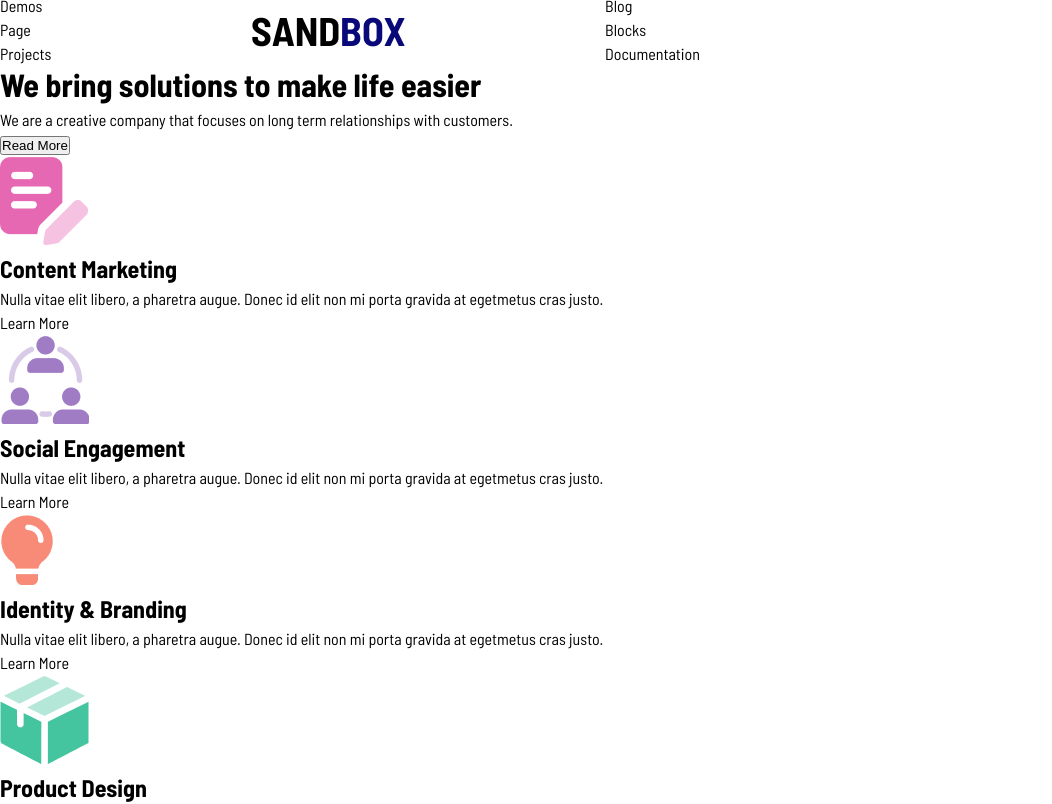
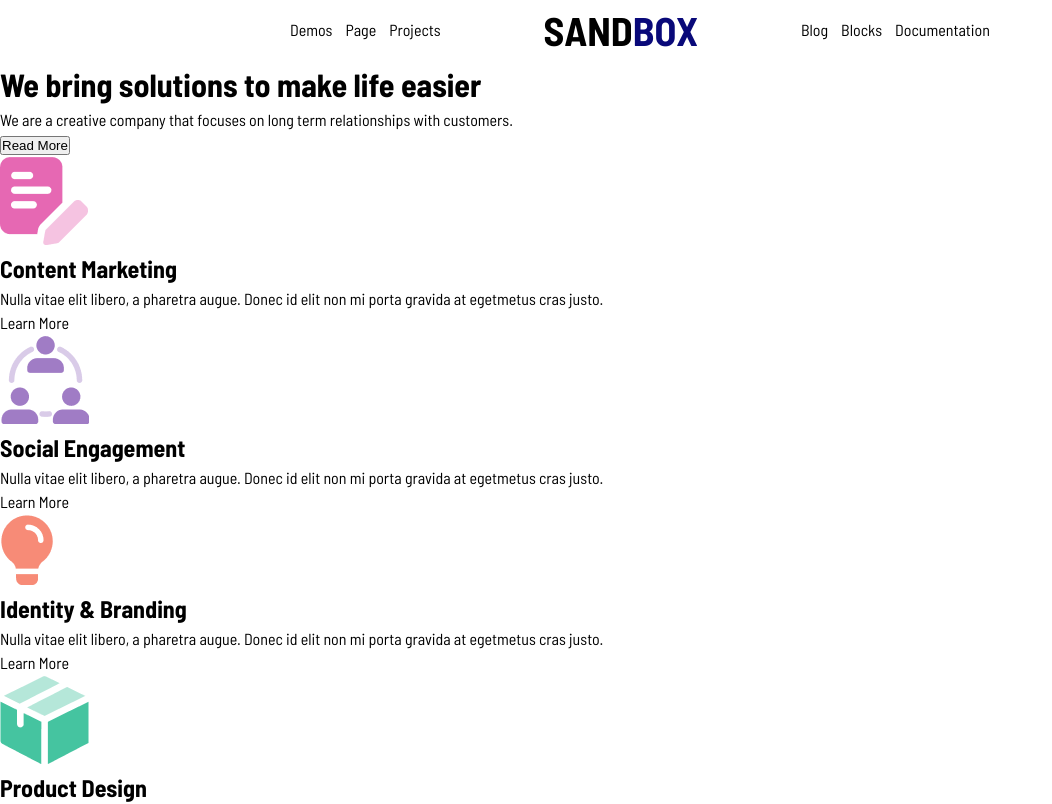
Before and after one commit to Hizmy-M/React-Projects, a React (Vite) app in the folder 06.SandBox-web/: page / in a window 1280 px wide. Shown: the top 804 px of the page, without its empty margins (0-1052 px from the left). Built offline with nearby package versions, Linux system fonts and the light colour scheme.

Commit message:
fixed default width and added flex class for nav

```diff
--- a/06.SandBox-web/src/Header.jsx
+++ b/06.SandBox-web/src/Header.jsx
@@ -1,9 +1,9 @@
 export default function Header() {
     return (
         <header>
-            <div className="header__container">
+            <div className="header__container width">
                 <div className="header__one">
-                    <ul>
+                    <ul className="header__flex">
                         <li>Demos</li>
                         <li>Page</li>
                         <li>Projects</li>
@@ -13,7 +13,7 @@ export default function Header() {
                     <div className="company__logo">Sand<span className="blue">Box</span></div>
                 </div>
                 <div className="header__three">
-                    <ul>
+                    <ul className="header__flex">
                         <li>Blog</li>
                         <li>Blocks</li>
                         <li>Documentation</li>
```
